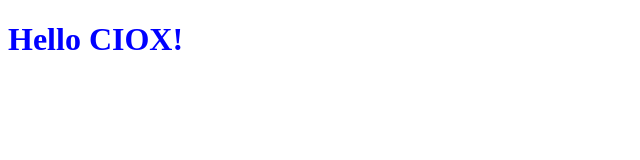
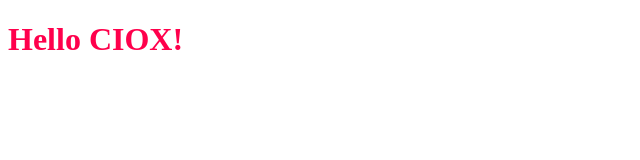
Before and after one commit to mchicha/Porfolio, a plain HTML site: page Portfolio/index.html in a window 1280 px wide. Shown: the whole page, without its empty margins (0-640 px from the left). Drawn offline with Linux system fonts and the light colour scheme.

Commit message:
modify the color

```diff
--- a/Portfolio/style.css
+++ b/Portfolio/style.css
@@ -1,3 +1,3 @@
 h1 {
-    color: blue;
+    color: rgb(255, 0, 76);
 }
```
